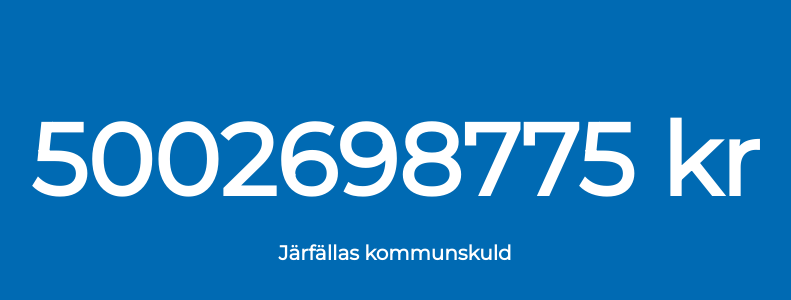
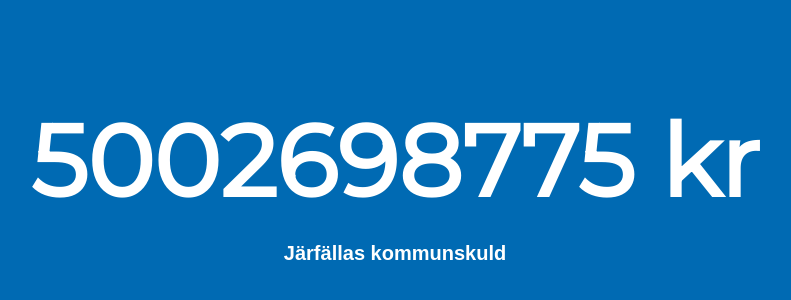
Before and after one commit to ProRapSuperstarOriginalMaster/ProRapSuperstarOriginalMaster.github.io, a plain HTML site: page index.html in a window 1280 px wide. Shown: the part 218-518 px from the top of the page, 245-1036 px from the left. Drawn offline with Linux system fonts and the light colour scheme.

Commit message:
Update index.html

```diff
--- a/index.html
+++ b/index.html
@@ -17,7 +17,7 @@
             font-weight: bold;
         }
         #texter {
-            font-family: "Montserrat", sans-serif;
+            font-family: "Avenir", sans-serif;
             font-size: 20px;
             margin-top: 20px;
         }
```
